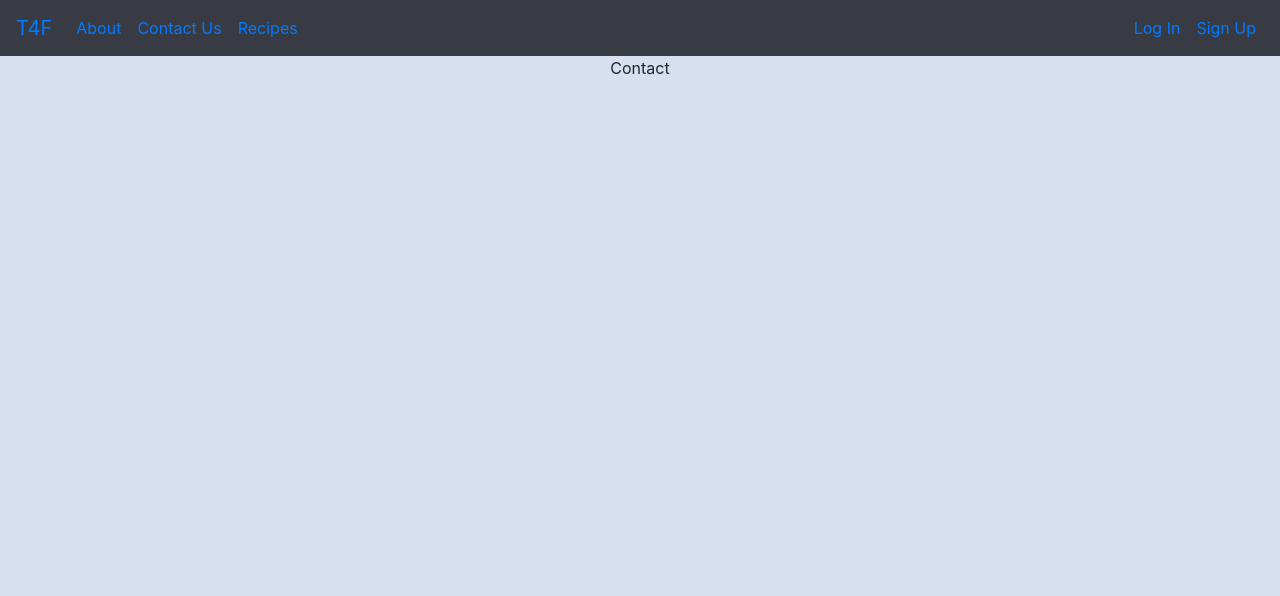
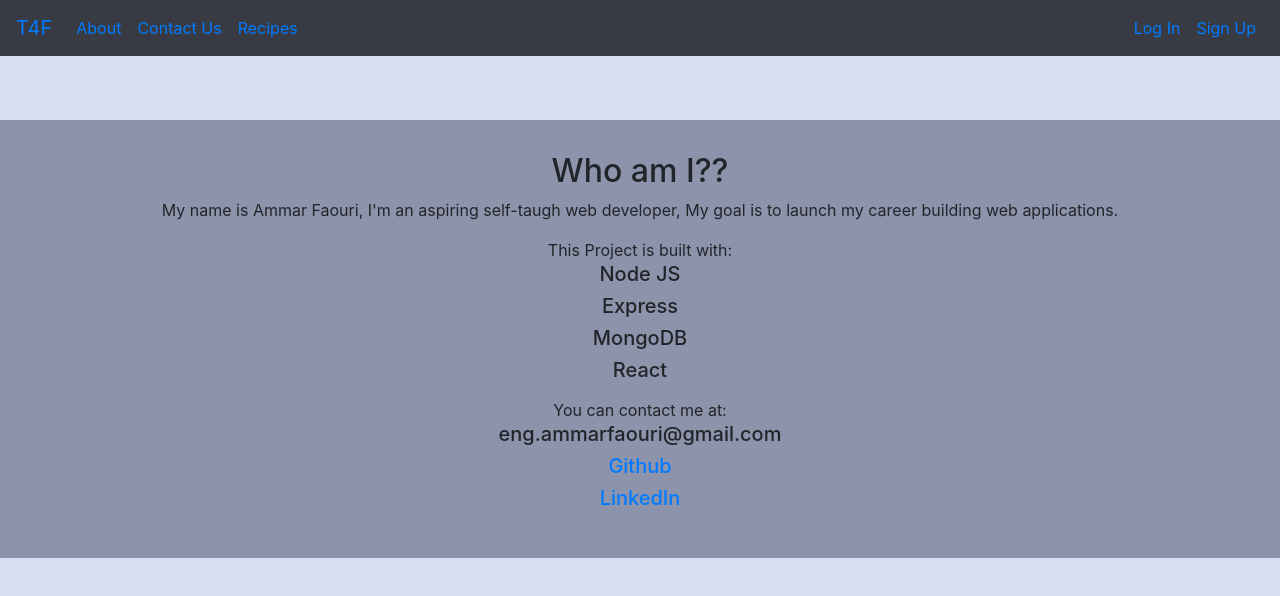
Before and after one commit to ammarfaouri/thoughts-for-food, a React (Create React App) app in the folder react-client/: page /Contact in a window 1280 px wide. Shown: the top 596 px of the page. Built offline with nearby package versions, Linux system fonts and the light colour scheme; no server answers.

Commit message:
Updated Contact us component

```diff
--- a/react-client/src/Contact.js
+++ b/react-client/src/Contact.js
@@ -1,6 +1,35 @@
 import React from "react";
 
 function Contact() {
-  return <div className="Contact">Contact</div>;
+  return (
+    <div className="Contact">
+      <h2>Who am I??</h2>
+
+      <p>
+        My name is Ammar Faouri, I'm an aspiring self-taugh web developer, My
+        goal is to launch my career building web applications.
+      </p>
+      <p>
+        This Project is built with:
+        <h5>Node JS</h5>
+        <h5>Express</h5>
+        <h5>MongoDB</h5>
+        <h5>React</h5>
+      </p>
+      <p>
+        You can contact me at:
+        <h5>eng.ammarfaouri@gmail.com</h5>
+        <h5>
+          <a href="https://github.com/ammarfaouri">Github</a>
+        </h5>
+        <h5>
+          {" "}
+          <a href="https://www.linkedin.com/in/ammar-faouri-68a014100/">
+            LinkedIn
+          </a>
+        </h5>
+      </p>
+    </div>
+  );
 }
 export default Contact;
--- a/react-client/src/Home.css
+++ b/react-client/src/Home.css
@@ -3,6 +3,11 @@ body {
 }
 
 .About {
+  background-color: #8d93ab;
+  margin: 4rem 0;
+  padding: 2rem 0;
+}
+.Contact {
   background-color: #8d93ab;
   margin: 4rem 0;
   padding: 2rem 0;
```
